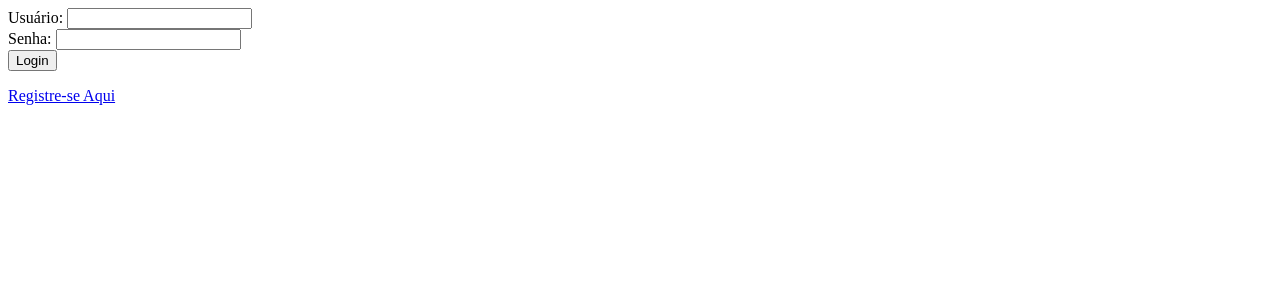
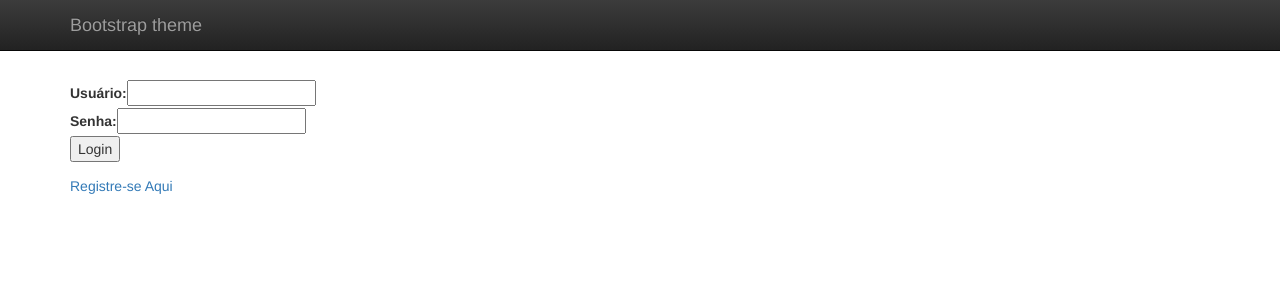
Before and after one commit to reisraff/500-sabado-jan, a PHP site: page / in a window 1280 px wide. Shown: the top 300 px of the page. Run offline with PHP 8.4, Linux system fonts and the light colour scheme.

Commit message:
Adding bootstrap

```diff
--- a/HandsOn/Aula04/app/includes/footer.php
+++ b/HandsOn/Aula04/app/includes/footer.php
@@ -1,3 +1,3 @@
-	</p>
+	</div>
 </body>
 </html>
--- a/HandsOn/Aula04/app/includes/header.php
+++ b/HandsOn/Aula04/app/includes/header.php
@@ -12,14 +12,42 @@ require_once 'includes/operacoes_sessao.php';
 		alert("<?php echo $msg; ?>");
 	</script>
 	<?php endif; ?>
+
+	<meta name="viewport" content="width=device-width, initial-scale=1">
+
+	<!-- Latest compiled and minified CSS -->
+	<link rel="stylesheet" href="https://maxcdn.bootstrapcdn.com/bootstrap/3.3.7/css/bootstrap.min.css" integrity="sha384-BVYiiSIFeK1dGmJRAkycuHAHRg32OmUcww7on3RYdg4Va+PmSTsz/K68vbdEjh4u" crossorigin="anonymous">
+
+	<!-- Optional theme -->
+	<link rel="stylesheet" href="https://maxcdn.bootstrapcdn.com/bootstrap/3.3.7/css/bootstrap-theme.min.css" integrity="sha384-rHyoN1iRsVXV4nD0JutlnGaslCJuC7uwjduW9SVrLvRYooPp2bWYgmgJQIXwl/Sp" crossorigin="anonymous">
+
+	<!-- Latest compiled and minified JavaScript -->
+	<script src="https://maxcdn.bootstrapcdn.com/bootstrap/3.3.7/js/bootstrap.min.js" integrity="sha384-Tc5IQib027qvyjSMfHjOMaLkfuWVxZxUPnCJA7l2mCWNIpG9mGCD8wGNIcPD7Txa" crossorigin="anonymous"></script>
 </head>
 <body>
-	<p>
-		<?php if (isset($_SESSION['usuario'])) : ?>
-		<a href="inicio.php">Inicio</a> |
-		<a href="perfil.php?usuario=<?php echo $_SESSION['usuario']['usuario']; ?>">Perfil</a> |
-		<a href="index.php?logout=true">Logout</a>
-		<?php endif; ?>
-	</p>
 
-	<p>
+	<!-- Fixed navbar -->
+    <nav class="navbar navbar-inverse navbar-fixed-top">
+      <div class="container">
+        <div class="navbar-header">
+          <button type="button" class="navbar-toggle collapsed" data-toggle="collapse" data-target="#navbar" aria-expanded="false" aria-controls="navbar">
+            <span class="sr-only">Toggle navigation</span>
+            <span class="icon-bar"></span>
+            <span class="icon-bar"></span>
+            <span class="icon-bar"></span>
+          </button>
+          <a class="navbar-brand" href="#">Bootstrap theme</a>
+        </div>
+        <div id="navbar" class="navbar-collapse collapse">
+          <ul class="nav navbar-nav">
+          	<?php if (isset($_SESSION['usuario'])) : ?>
+	            <li class="active"><a href="inicio.php">Inicio</a></li>
+	            <li><a href="perfil.php?usuario=<?php echo $_SESSION['usuario']['usuario']; ?>">Perfil</a></li>
+	            <li><a href="index.php?logout=true">Logout</a></li>
+            <?php endif; ?>
+          </ul>
+        </div><!--/.nav-collapse -->
+      </div>
+    </nav>
+
+	<div style="margin-top: 80px;" class="container theme-showcase" role="main">
```
Also changed, not shown: HandsOn/Aula04/app/inicio.php (+28 -1 lines), HandsOn/Aula04/cookie/teste1.php (added, +17 -0 lines).
